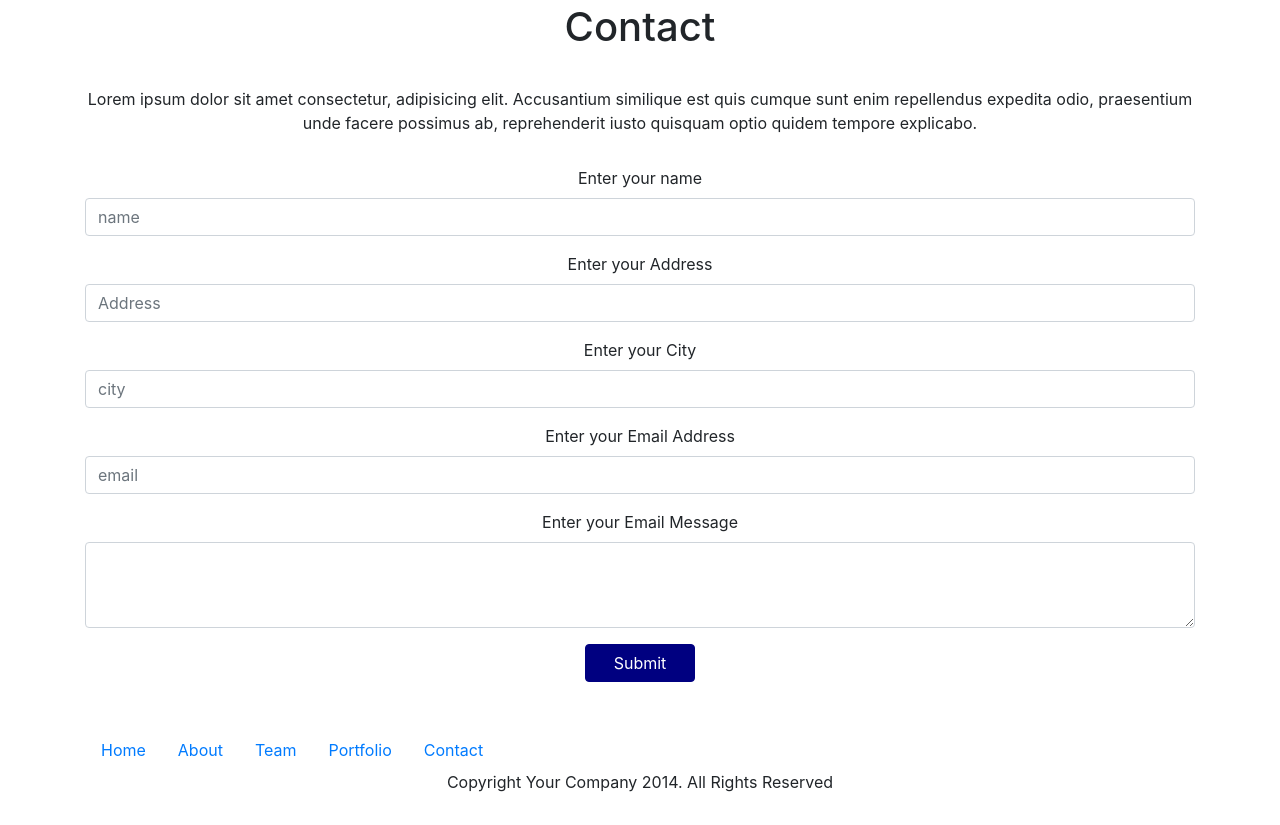
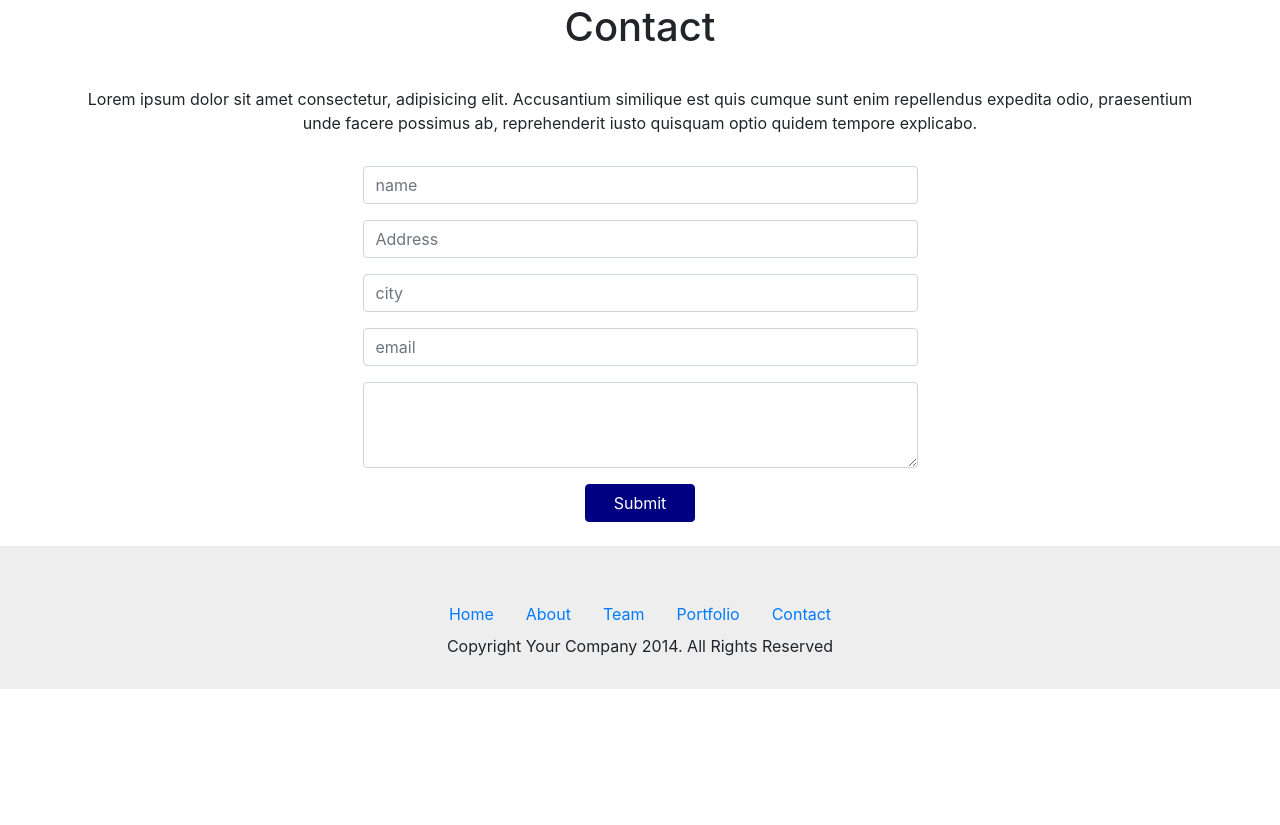
Before and after one commit to rviquezm/first-project, a plain HTML site: page index.html in a window 1280 px wide. Shown: the part 3637-4462 px from the top of the page. After the commit the page ends 4326 px from the top, so only its background shows below. Drawn offline with nearby package versions, Linux system fonts and the light colour scheme.

Commit message:
modificación contact y footer

```diff
--- a/index.html
+++ b/index.html
@@ -297,23 +297,18 @@
             <div class="col-sm-12">
               <form>
                 <div class="form-group">
-                  <label for="exampleFormControlInput1">Enter your name</label>
-                  <input type="name" class="form-control" id="exampleFormControlInput1" placeholder="name">
+                  <input type="Enter your name" class="form-control" id="exampleFormControlInput1" placeholder="name">
                   </div>
                 <div class="form-group">
-                  <label for="exampleFormControlInput1">Enter your Address</label>
-                  <input type="Address" class="form-control" id="exampleFormControlInput1" placeholder="Address">
+                  <input type="Enter your Address" class="form-control" id="exampleFormControlInput1" placeholder="Address">
                 </div>
                 <div class="form-group">
-                  <label for="exampleFormControlInput1">Enter your City</label>
-                  <input type="city" class="form-control" id="exampleFormControlInput1" placeholder="city">
+                  <input type="Enter your city" class="form-control" id="exampleFormControlInput1" placeholder="city">
                 </div>
                 <div class="form-group">
-                  <label for="exampleFormControlInput1">Enter your Email Address</label>
-                  <input type="email" class="form-control" id="exampleFormControlInput1" placeholder="email">
+                  <input type="Enter Your Email Address" class="form-control" id="exampleFormControlInput1" placeholder="email">
                 </div>
                 <div class="form-group">
-                  <label for="exampleFormControlTextarea1">Enter your Email Message</label>
                   <textarea class="form-control" id="exampleFormControlTextarea1" rows="3"></textarea>
                 </div>
                 <button type="submit" class="btn btn-primary">Submit</button>
@@ -331,7 +326,7 @@
         <div class="container">
           <div class="row">
             <div class="col-sm-12">
-              <nav class="nav">
+              <nav class="nav justify-content-center">
                 <a class="nav-link active" href="#">Home</a>
                 <a class="nav-link" href="#">About</a>
                 <a class="nav-link" href="#">Team</a>
--- a/main.css
+++ b/main.css
@@ -129,3 +129,20 @@ p {
     margin-bottom: 1.5rem;
     border-color: transparent;
 }
+
+.contact {
+    margin-bottom: 1.5rem;
+}
+
+.contact .form-group {
+    padding-left: 25%;
+    padding-right: 25%;
+}
+
+.contact label {
+    align-content: left;
+}
+
+.footer {
+    background-color: rgb(238,238,238);
+}
```
